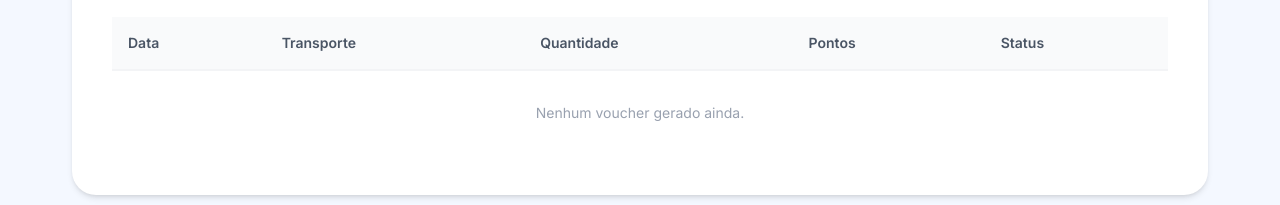
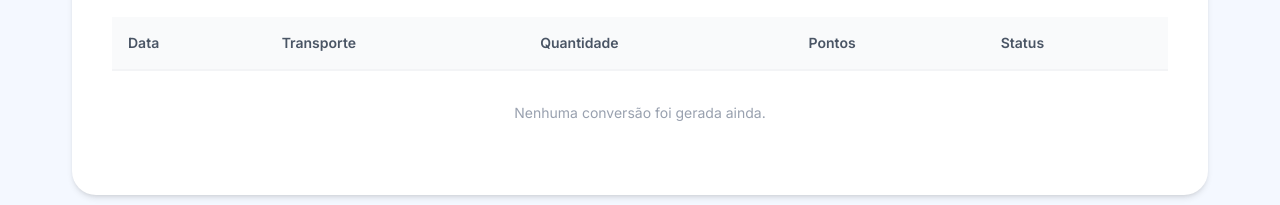
Before and after one commit to MoveUp-Organization/MoveUP-Sprint4-front, a React (Vite) app: page /conversao in a window 1280 px wide. Shown: the part 1180-1385 px from the top of the page. Built offline with nearby package versions, Linux system fonts and the light colour scheme.

Commit message:
fix: Corrigindo erro na escrita da interface do histórico de geração na página Conversao.

```diff
--- a/src/pages/Conversao/index.tsx
+++ b/src/pages/Conversao/index.tsx
@@ -385,7 +385,7 @@ const [historico, setHistorico] = useState<HistoricoItem[]>(() => {
                     colSpan={5}
                     className="py-8 text-center text-gray-400"
                   >
-                    Nenhum voucher gerado ainda.
+                    Nenhuma conversão foi gerada ainda.
                   </td>
                 </tr>
               ) : (
```
